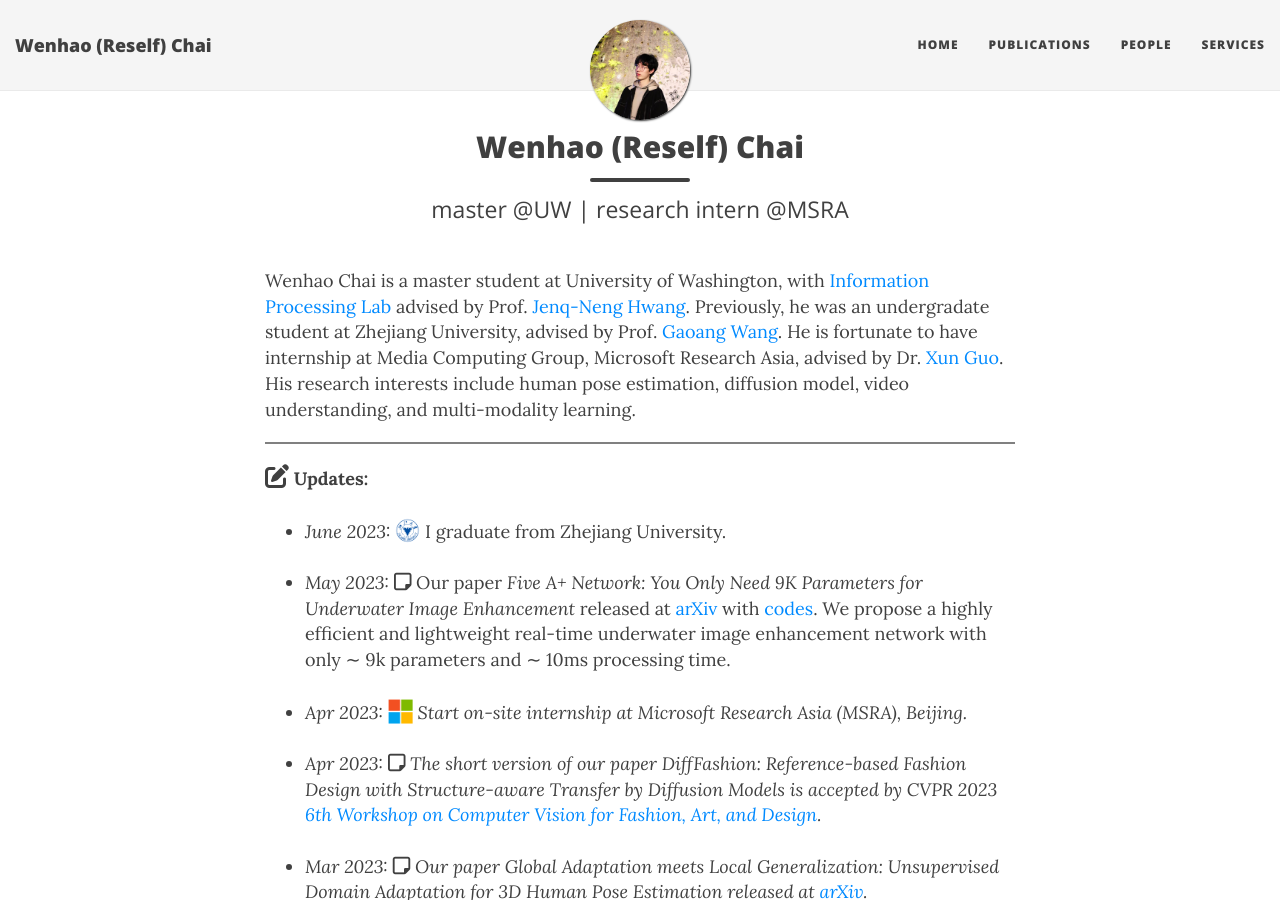
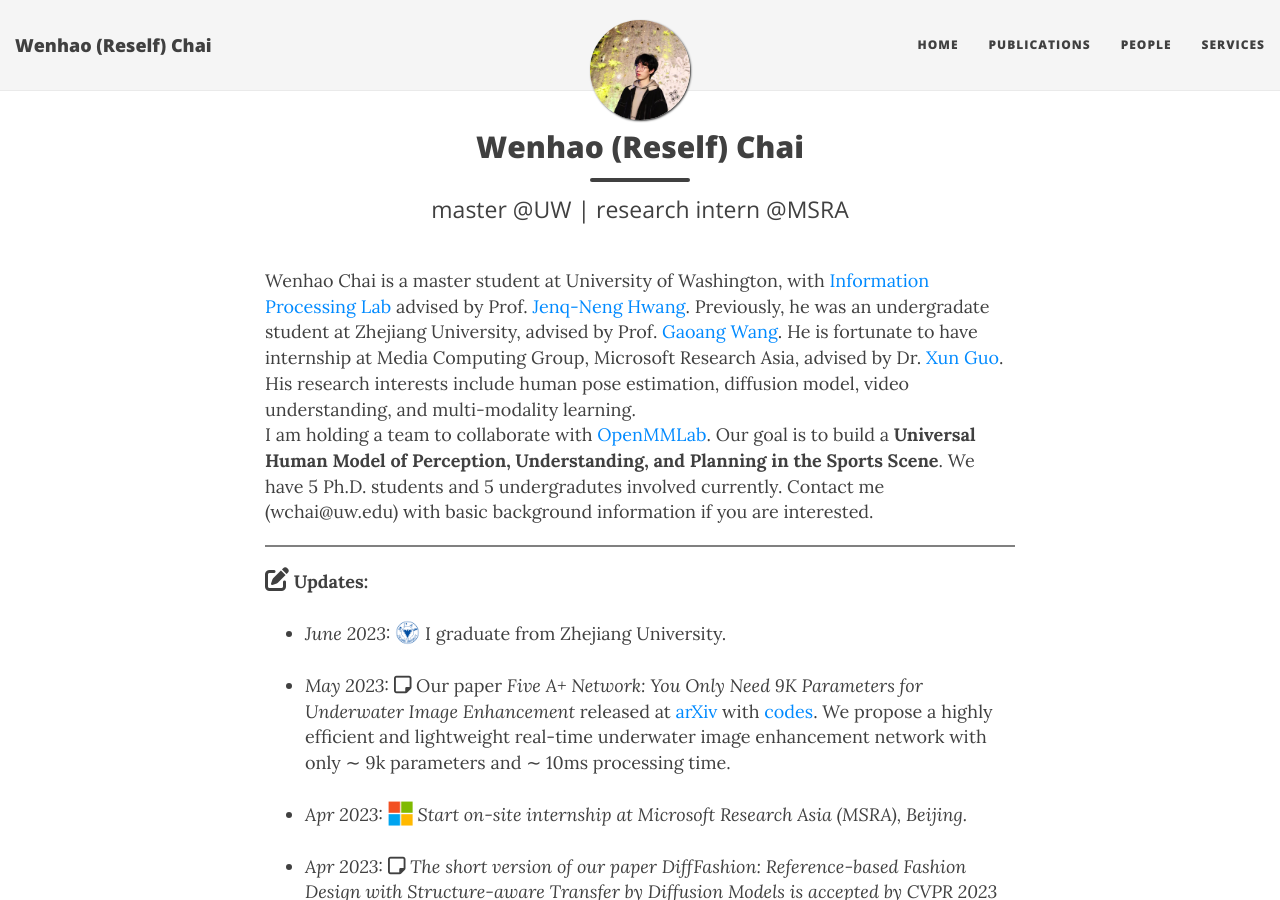
Before and after one commit to hikomal/hikomal.github.io, a Jekyll site: the page built from index.html, in a window 1280 px wide and 900 px high. Built offline with Jekyll 4.4.1, drawn with Linux system fonts in a browser that asks for light colours; nearby versions of some CDN libraries; the list of posts is cut into pages by our own code.

Commit message:
Update index.html

```diff
--- a/index.html
+++ b/index.html
@@ -11,6 +11,8 @@ use-site-title: false
 
 <br>
 Wenhao Chai is a master student at University of Washington, with <a href="https://ipl-uw.github.io/">Information Processing Lab</a> advised by Prof. <a href="https://people.ece.uw.edu/hwang/">Jenq-Neng Hwang</a>. Previously, he was an undergradate student at Zhejiang University, advised by Prof. <a href="https://person.zju.edu.cn/en/gaoangwang/">Gaoang Wang</a>. He is fortunate to have internship at Media Computing Group, Microsoft Research Asia, advised by Dr. <a href="https://scholar.google.com/citations?user=Ow4R8-EAAAAJ&hl=en&oi=ao">Xun Guo</a>. His research interests include human pose estimation, diffusion model, video understanding, and multi-modality learning.
+<br>
+I am holding a team to collaborate with <a href="https://github.com/open-mmlab">OpenMMLab</a>. Our goal is to build a <b>Universal Human Model of Perception, Understanding, and Planning in the Sports Scene</b>. We have 5 Ph.D. students and 5 undergradutes involved currently. Contact me (wchai@uw.edu) with basic background information if you are interested.
 <br>
 <hr style="height:2px;border-width:0;color:gray;background-color:gray">
 <b><i class="fa-solid fa-pen-to-square" style="font-size:24px"></i> Updates:</b><br><br>
```
